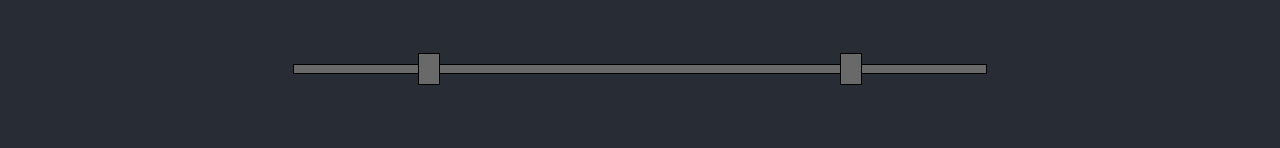
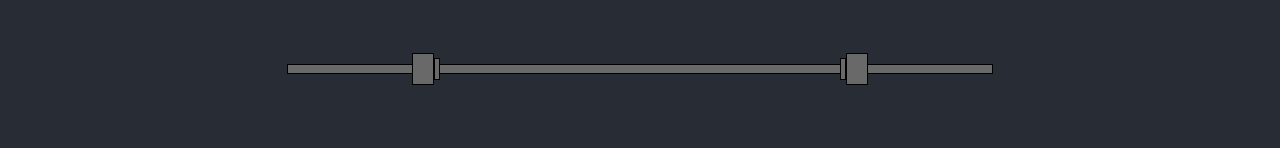
Before and after one commit to RileyMB/PowerliftingBarLoader, a React (Create React App) app: page / in a window 1280 px wide. Shown: the part 228-376 px from the top of the page. Built offline with nearby package versions, Linux system fonts and the light colour scheme.

Commit message:
Plate changes
Added width to silver and black plates

```diff
--- a/src/App.css
+++ b/src/App.css
@@ -50,7 +50,7 @@
   max-width: calc(50px + 4vmin);
 }
 .invalid{
-  color:red;
+  background-color: red;
   text-decoration: line-through;
 }
 
--- a/src/Bar.css
+++ b/src/Bar.css
@@ -13,3 +13,10 @@
     border: 1px solid black;
     margin: -1px;
 }
+
+.BarEdge{
+    background-color: dimgray;
+    width: 4px;
+    height: 20px;
+    border: 1px solid black;
+}
--- a/src/Bar.tsx
+++ b/src/Bar.tsx
@@ -6,7 +6,6 @@ import Plate from './Plate';
 
 function Bar(props: { Weight: number, Reds: boolean, Collars: boolean, BarWeight: number }) {
     var plateArray = getPlateArray();
-    const [valid, setValid] = useState(true)
 
     function getPlateArray() {
         //COLOUR, WEIGHT, SIZE (for rendering)
@@ -35,7 +34,9 @@ function Bar(props: { Weight: number, Reds: boolean, Collars: boolean, BarWeight
 
             <Collar side={0} Plates={loadedPlates} on={props.Collars}></Collar>
             {plates.reverse()}
+            <div className='BarEdge'></div>
             <div className='Bar'></div>
+            <div className='BarEdge'></div>
             {rightPlates}
             <Collar side={1} Plates={loadedPlates} on={props.Collars}></Collar>
         </div>)
@@ -48,6 +49,7 @@ function Bar(props: { Weight: number, Reds: boolean, Collars: boolean, BarWeight
         var collars = props.Collars ? 5 : 0;
         var subWeight = props.Weight;
         subWeight = subWeight - bar - collars; //straight away take the weight off of the bar and collars
+
 
         if(subWeight % 2.5 == 0){
             var index = 0;
@@ -63,6 +65,7 @@ function Bar(props: { Weight: number, Reds: boolean, Collars: boolean, BarWeight
             }
         }
 
+
         return (<div className={subWeight < 0 ? 'invalid' : 'valid'}>
             {/* {(props.Collars ? "COLLAR " : "") + loadedPlates.reverse() + " BAR " + loadedPlates.reverse() + (props.Collars ? " COLLAR" : "")} */}
             {drawBar(loadedPlates)}
--- a/src/Collar.tsx
+++ b/src/Collar.tsx
@@ -21,7 +21,7 @@ function Collar(props: {side: number, Plates:any[], on:boolean}) {
 
         });
         //length*2 for border on plates
-        let width = 125 - (plateWidth) - (props.Plates.length * 2)
+        let width = 125 - (plateWidth) - (props.Plates.length * 2) - (props.on? -0 : -22)
         return width
     }
 
```
